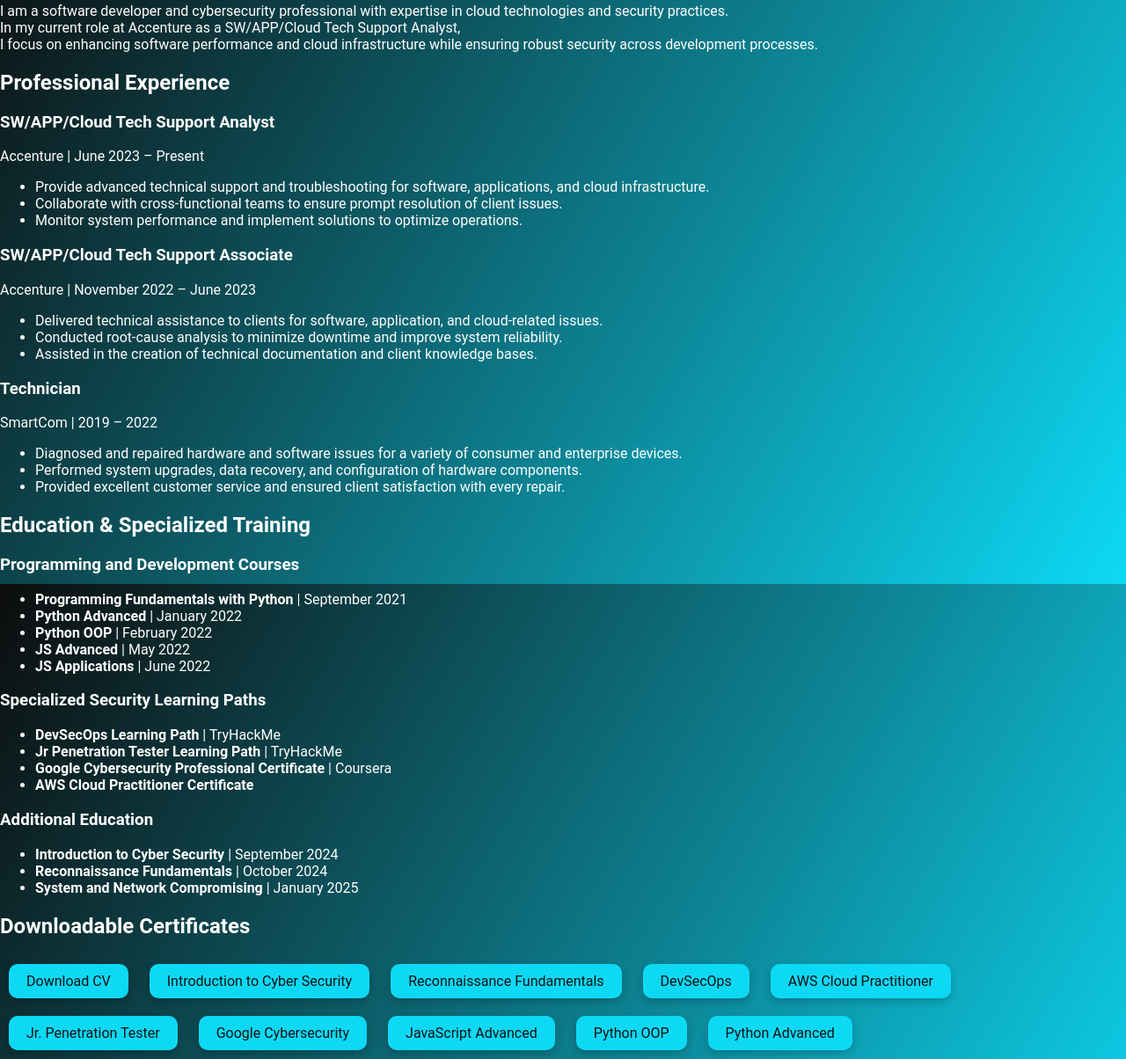
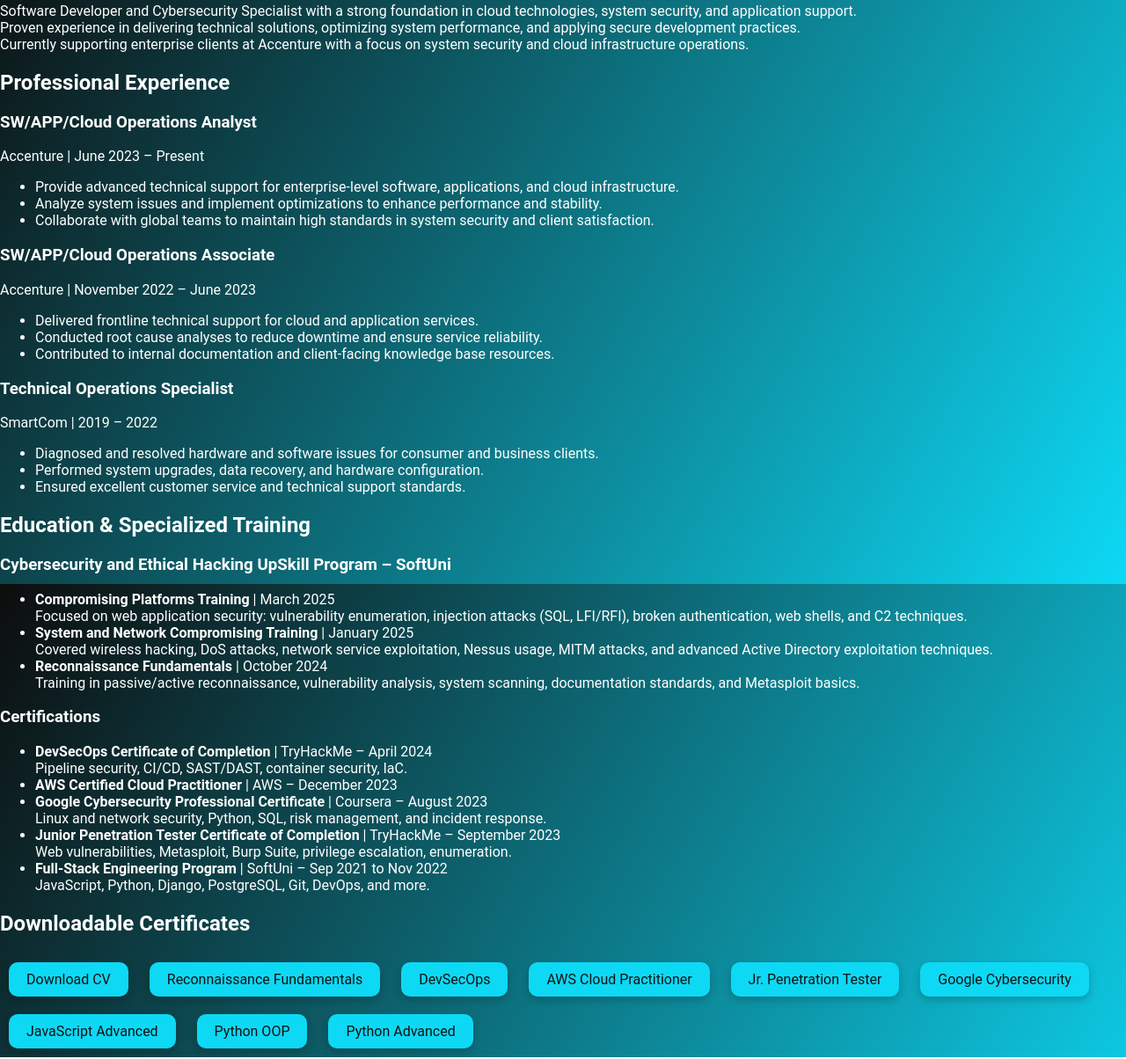
Before and after one commit to KB1V/kb1v.github.io, a plain HTML site: page experience.html in a window 1280 px wide. Shown: the part 136-1340 px from the top of the page at 88% size. Drawn offline with Linux system fonts and the light colour scheme.

Commit message:
Update experience.html

```diff
--- a/experience.html
+++ b/experience.html
@@ -23,64 +23,63 @@
     <div id="experience">
         <div class="section">
             <h2>Professional Summary</h2>
-            <p>I am a software developer and cybersecurity professional with expertise in cloud technologies and security practices.
-             <br>In my current role at Accenture as a SW/APP/Cloud Tech Support Analyst,
-             <br>I focus on enhancing software performance and cloud infrastructure while ensuring robust security across development processes.</p>
+            <p>Software Developer and Cybersecurity Specialist with a strong foundation in cloud technologies, system security, and application support.
+                <br>Proven experience in delivering technical solutions, optimizing system performance, and applying secure development practices.
+                <br>Currently supporting enterprise clients at Accenture with a focus on system security and cloud infrastructure operations.</p>
         </div>
 
         <div class="section">
             <h2>Professional Experience</h2>
 
-            <h3>SW/APP/Cloud Tech Support Analyst</h3>
+            <h3>SW/APP/Cloud Operations Analyst</h3>
             <p>Accenture | June 2023 – Present</p>
             <ul>
-                <li>Provide advanced technical support and troubleshooting for software, applications, and cloud infrastructure.</li>
-                <li>Collaborate with cross-functional teams to ensure prompt resolution of client issues.</li>
-                <li>Monitor system performance and implement solutions to optimize operations.</li>
+                <li>Provide advanced technical support for enterprise-level software, applications, and cloud infrastructure.</li>
+                <li>Analyze system issues and implement optimizations to enhance performance and stability.</li>
+                <li>Collaborate with global teams to maintain high standards in system security and client satisfaction.</li>
             </ul>
 
-            <h3>SW/APP/Cloud Tech Support Associate</h3>
+            <h3>SW/APP/Cloud Operations Associate</h3>
             <p>Accenture | November 2022 – June 2023</p>
             <ul>
-                <li>Delivered technical assistance to clients for software, application, and cloud-related issues.</li>
-                <li>Conducted root-cause analysis to minimize downtime and improve system reliability.</li>
-                <li>Assisted in the creation of technical documentation and client knowledge bases.</li>
+                <li>Delivered frontline technical support for cloud and application services.</li>
+                <li>Conducted root cause analyses to reduce downtime and ensure service reliability.</li>
+                <li>Contributed to internal documentation and client-facing knowledge base resources.</li>
             </ul>
 
-            <h3>Technician</h3>
+            <h3>Technical Operations Specialist</h3>
             <p>SmartCom | 2019 – 2022</p>
             <ul>
-                <li>Diagnosed and repaired hardware and software issues for a variety of consumer and enterprise devices.</li>
-                <li>Performed system upgrades, data recovery, and configuration of hardware components.</li>
-                <li>Provided excellent customer service and ensured client satisfaction with every repair.</li>
+                <li>Diagnosed and resolved hardware and software issues for consumer and business clients.</li>
+                <li>Performed system upgrades, data recovery, and hardware configuration.</li>
+                <li>Ensured excellent customer service and technical support standards.</li>
             </ul>
         </div>
 
         <div class="section">
             <h2>Education & Specialized Training</h2>
 
-            <h3>Programming and Development Courses</h3>
+            <h3>Cybersecurity and Ethical Hacking UpSkill Program – SoftUni</h3>
             <ul>
-                <li><strong>Programming Fundamentals with Python</strong> | September 2021</li>
-                <li><strong>Python Advanced</strong> | January 2022</li>
-                <li><strong>Python OOP</strong> | February 2022</li>
-                <li><strong>JS Advanced</strong> | May 2022</li>
-                <li><strong>JS Applications</strong> | June 2022</li>
+                <li><strong>Compromising Platforms Training</strong> | March 2025
+                    <br>Focused on web application security: vulnerability enumeration, injection attacks (SQL, LFI/RFI), broken authentication, web shells, and C2 techniques.</li>
+                <li><strong>System and Network Compromising Training</strong> | January 2025
+                    <br>Covered wireless hacking, DoS attacks, network service exploitation, Nessus usage, MITM attacks, and advanced Active Directory exploitation techniques.</li>
+                <li><strong>Reconnaissance Fundamentals</strong> | October 2024
+                    <br>Training in passive/active reconnaissance, vulnerability analysis, system scanning, documentation standards, and Metasploit basics.</li>
             </ul>
 
-            <h3>Specialized Security Learning Paths</h3>
+            <h3>Certifications</h3>
             <ul>
-                <li><strong>DevSecOps Learning Path</strong> | TryHackMe</li>
-                <li><strong>Jr Penetration Tester Learning Path</strong> | TryHackMe</li>
-                <li><strong>Google Cybersecurity Professional Certificate</strong> | Coursera</li>
-                <li><strong>AWS Cloud Practitioner Certificate</strong></li>
-            </ul>
-
-            <h3>Additional Education</h3>
-            <ul>
-                <li><strong>Introduction to Cyber Security</strong> | September 2024</li>
-                <li><strong>Reconnaissance Fundamentals</strong> | October 2024</li>
-                <li><strong>System and Network Compromising</strong> | January 2025</li>
+                <li><strong>DevSecOps Certificate of Completion</strong> | TryHackMe – April 2024
+                    <br>Pipeline security, CI/CD, SAST/DAST, container security, IaC.</li>
+                <li><strong>AWS Certified Cloud Practitioner</strong> | AWS – December 2023</li>
+                <li><strong>Google Cybersecurity Professional Certificate</strong> | Coursera – August 2023
+                    <br>Linux and network security, Python, SQL, risk management, and incident response.</li>
+                <li><strong>Junior Penetration Tester Certificate of Completion</strong> | TryHackMe – September 2023
+                    <br>Web vulnerabilities, Metasploit, Burp Suite, privilege escalation, enumeration.</li>
+                <li><strong>Full-Stack Engineering Program</strong> | SoftUni – Sep 2021 to Nov 2022
+                    <br>JavaScript, Python, Django, PostgreSQL, Git, DevOps, and more.</li>
             </ul>
         </div>
 
@@ -88,7 +87,6 @@
             <h2>Downloadable Certificates</h2>
             <div class="certificates">
                 <a href="files/CV.pdf" class="cta" target="_blank">Download CV</a>
-                <a href="files/Introduction.jpeg" class="cta" target="_blank">Introduction to Cyber Security</a>
                 <a href="files/Reconnaissance.jpeg" class="cta" target="_blank">Reconnaissance Fundamentals</a>
                 <a href="files/DevSecOps.jpg" class="cta" target="_blank">DevSecOps</a>
                 <a href="files/AWS.jpg" class="cta" target="_blank">AWS Cloud Practitioner</a>
@@ -100,6 +98,7 @@
             </div>
         </div>
     </div>
+
     <script src="script.js"></script>
 </body>
 
```
